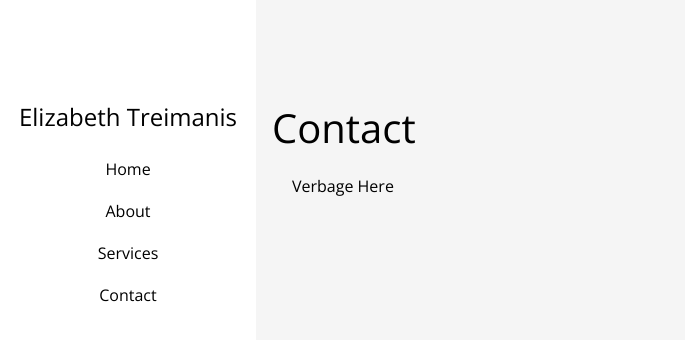
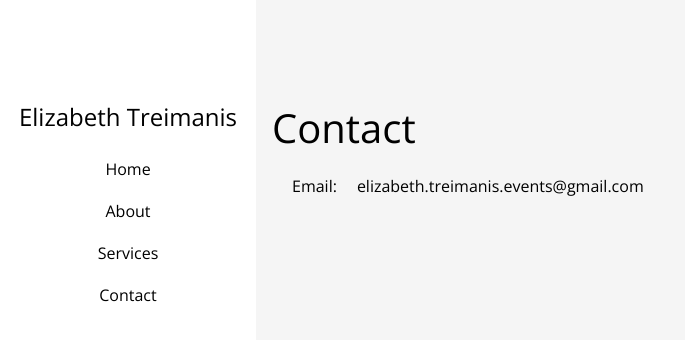
Before and after one commit to Josh1794/elizabethWebsite, a Next.js app: page /contact in a window 1280 px wide. Shown: the top 340 px of the page, without its empty margins (0-685 px from the left). Built offline with nearby package versions, Linux system fonts and the light colour scheme.

Commit message:
added contact email and modified styling

```diff
--- a/src/app/contact/contact.module.css
+++ b/src/app/contact/contact.module.css
@@ -3,11 +3,24 @@
   padding-right: 1rem;
 }
 
-.aboutTitle {
+.contactTitle {
   font-weight: 300;
   font-size: 40px;
 }
 
-.aboutBody {
+.contactSection {
+  display: flex;
+  flex-direction: row;
+  align-items: center;
   padding: 20px;
 }
+
+.contactBody {
+  padding-right: 20px;
+}
+
+.contactBodyLink:hover {
+  color: blue;
+  text-decoration: underline;
+  transition: 0.5s;
+}
--- a/src/app/contact/page.js
+++ b/src/app/contact/page.js
@@ -3,8 +3,16 @@ import styles from './contact.module.css';
 export default function ContactPage() {
   return (
     <div className={styles.layout}>
-      <h1 className={styles.aboutTitle}>Contact</h1>
-      <p className={styles.aboutBody}>Verbage Here</p>
+      <h1 className={styles.contactTitle}>Contact</h1>
+      <div className={styles.contactSection}>
+        <p className={styles.contactBody}>Email:</p>
+        <a
+          className={styles.contactBodyLink}
+          href='mailto: elizabeth.treimanis.events@gmail.com'
+        >
+          elizabeth.treimanis.events@gmail.com
+        </a>
+      </div>
     </div>
   );
 }
```
